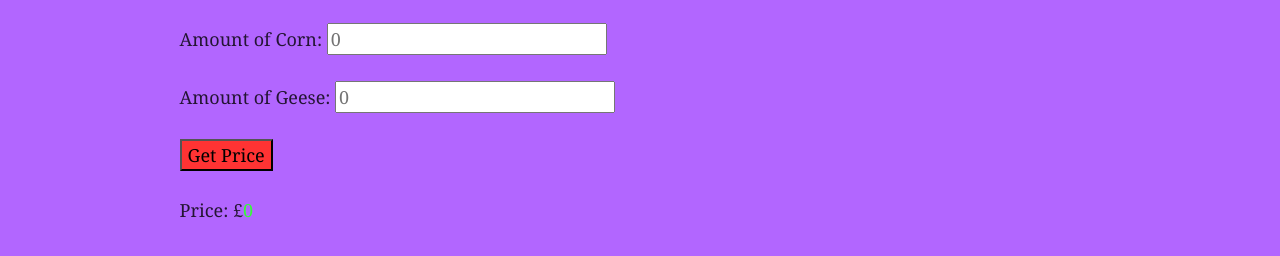
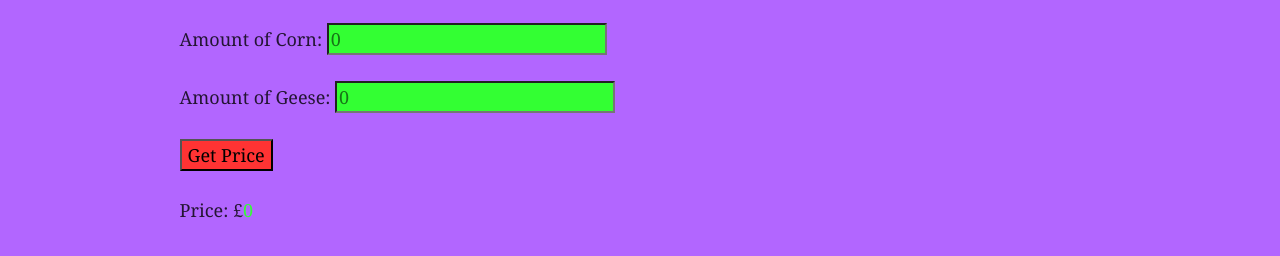
Before and after one commit to Kerl1310/onboarding-corn-calculator, a Gatsby site: page / in a window 1280 px wide. Shown: the part 100-356 px from the top of the page. Built offline with nearby package versions, Linux system fonts and the light colour scheme; Gatsby itself is replaced by a stand-in of ours.

Commit message:
Fixing small bugs and styling issue

```diff
--- a/src/components/layout.css
+++ b/src/components/layout.css
@@ -20,7 +20,7 @@ body {
   -webkit-font-feature-settings: "kern", "liga", "clig", "calt";
   font-feature-settings: "kern", "liga", "clig", "calt";
 }
-#quantity {
+.quantity {
   background-color: #33FF33;
 }
 #price-span {
--- a/src/pages/index.js
+++ b/src/pages/index.js
@@ -55,7 +55,7 @@ export default class IndexPage extends React.Component {
     if (this.state.warningMessage === "") {
       output = <p id="price-p">Price: £<span id="price-span">{this.state.totalPrice}</span></p>
     } else {
-      output = <p class="warning-p">Warning: <span id="warning-span">{this.state.warningMessage}</span></p>
+      output = <p className="warning-p">Warning: <span id="warning-span">{this.state.warningMessage}</span></p>
     }
 
     return <Layout>
@@ -63,11 +63,11 @@ export default class IndexPage extends React.Component {
     <p id="description">{description}</p>
     <form id="calculatorForm" onSubmit={this.handleSubmit}>
       <label htmlFor="corn-quantity">Amount of Corn: </label>
-      <input type="number" min="0" id="corn-quantity" name="corn-quantity" onChange={this.handleInputChange} placeholder="0"></input>
+      <input type="number" min="0" id="corn-quantity" name="corn-quantity" className="quantity" onChange={this.handleInputChange} placeholder="0"></input>
       <br/>
       <br/>
       <label htmlFor="geese-quantity">Amount of Geese: </label>
-      <input type="number" min="0" id="geese-quantity" name="geese-quantity" onChange={this.handleInputChange} placeholder="0"></input>
+      <input type="number" min="0" id="geese-quantity" name="geese-quantity" className="quantity" onChange={this.handleInputChange} placeholder="0"></input>
       <br/>
       <br/>
       <input id="calculate" type="submit" value="Get Price"></input>
```
Also changed, not shown: src/components/__tests__/outputDisplay.js (+11 -11 lines), src/components/outputDisplay.js (+5 -5 lines).
